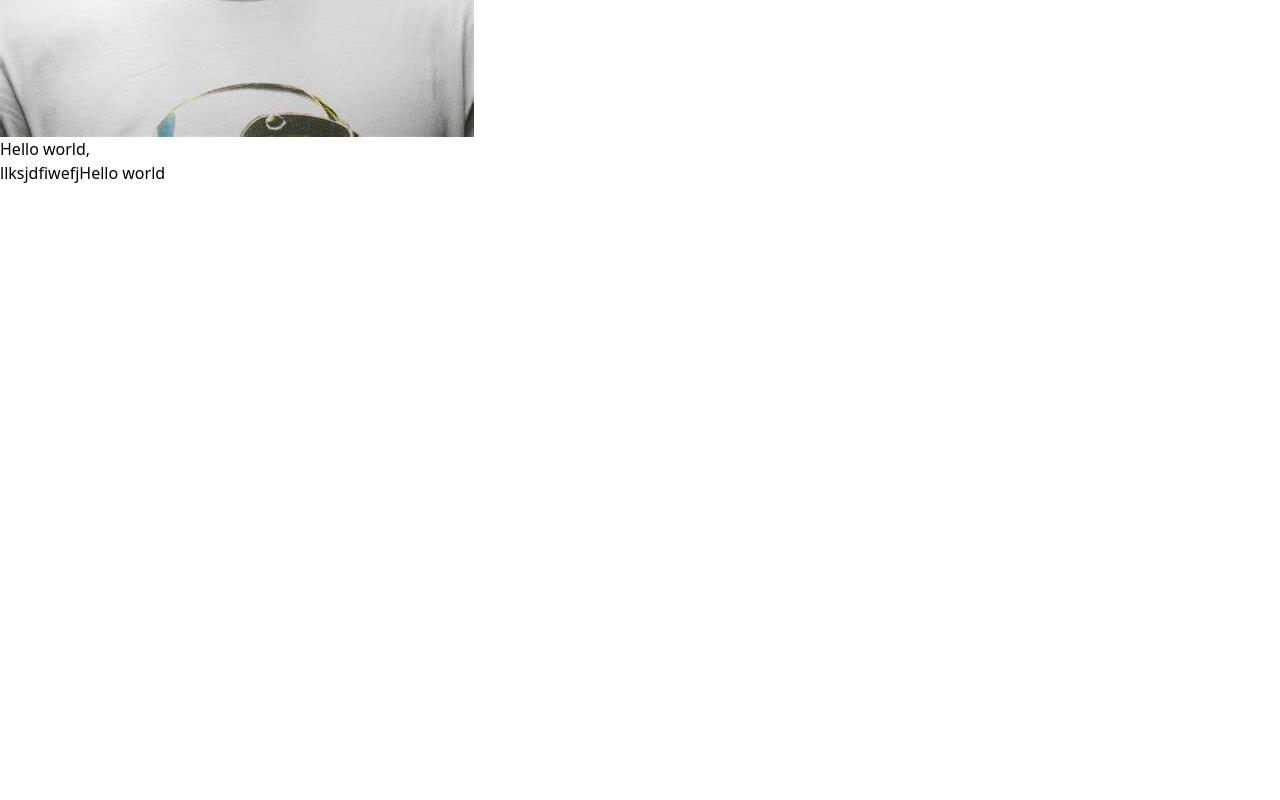
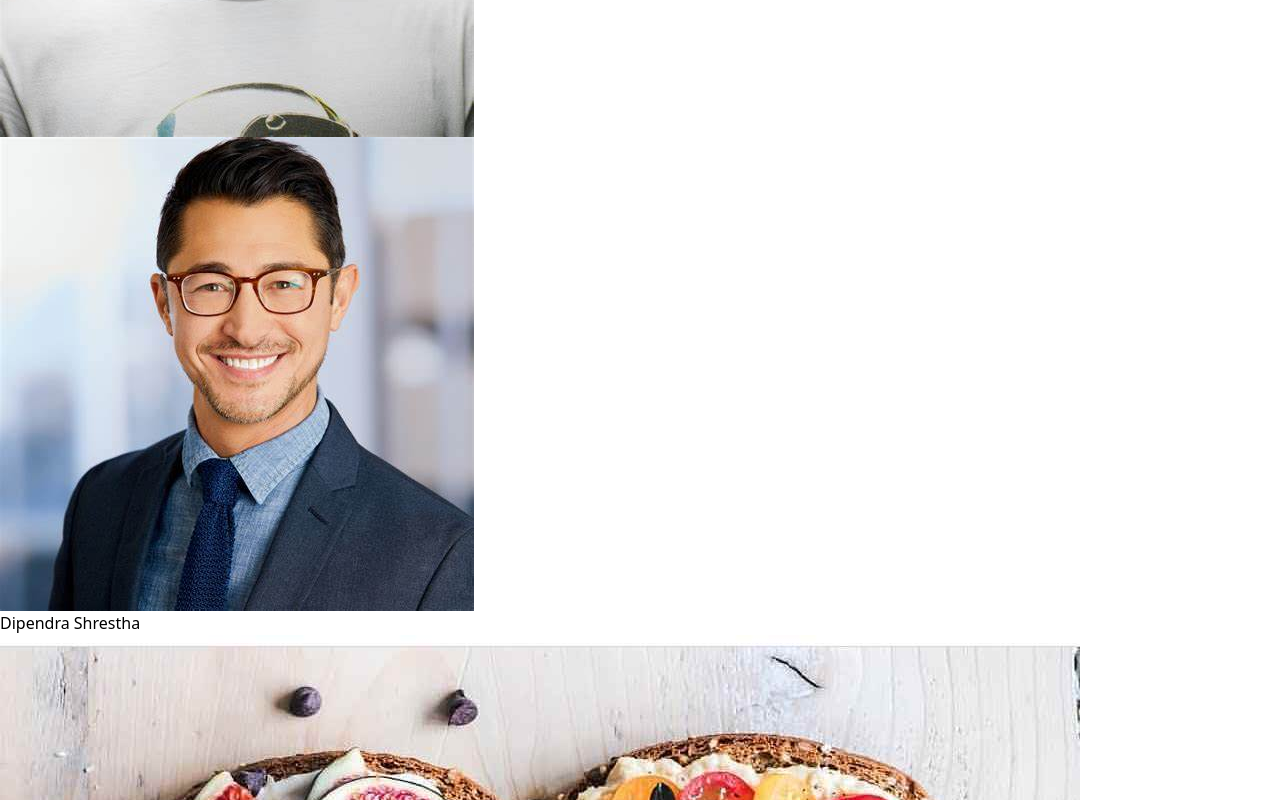
Before and after one commit to StructHack/insta, a React (Vite) app in the folder insta-frontend/: page / in a window 1280 px wide. Shown: the part 2340-3140 px from the top of the page. Before the commit the page ends 2525 px from the top, so only its background shows below. Built offline with nearby package versions, Linux system fonts and the light colour scheme.

Commit message:
post inhanced

```diff
--- a/insta-frontend/src/components/home/Home.tsx
+++ b/insta-frontend/src/components/home/Home.tsx
@@ -5,9 +5,9 @@ import { Profile } from "../profile/Profile"
 
 export const Home = () => {
   return (
-    <div className="flex flex-row gap-2">
+    <div className="flex flex-row -2">
          <Nav />
-      <div className="flex flex-col gap-3 flex-1 border-r-2">
+      <div className="flex flex-col  flex-1 ">
           <Stories />
           <Outlet />
       </div>
--- a/insta-frontend/src/components/nav/Nav.tsx
+++ b/insta-frontend/src/components/nav/Nav.tsx
@@ -3,7 +3,7 @@ import {  FaBell, FaCircle, FaCompass, FaFacebookMessenger, FaHome, FaPlus, FaSe
 
 export const Nav = () => {
   return (
-    <nav className="flex flex-col gap-3 justify-start items-start h-screen p-2 w-[300px] text-lg font-bold border-back border-2">
+    <nav className="flex flex-col gap-3 justify-start items-start h-screen p-2 w-[300px] text-lg font-bold border-back ">
         <p className="text-[46px] my-10">Instagram</p>
         <NavLink to="/" className="p-3 flex flex-row gap-1 w-full leading-9"> <FaHome className="text-[30px]"/> Home</NavLink>
         <NavLink to="/search"  className="p-3 flex flex-row gap-1 w-full leading-9"><FaSearch className="text-[30px]"/>Search</NavLink>
--- a/insta-frontend/src/components/posts/Post.tsx
+++ b/insta-frontend/src/components/posts/Post.tsx
@@ -1,6 +1,8 @@
 import { useEffect, useState } from "react"
 import axiosInstance from "../auth/AxiosInstance"
 import { AxiosError } from "axios"
+import two from '../../assets/img/two.jpg'
+import food from '../../assets/img/food.jpg'
 
 type Posts = {
     id: number,
@@ -57,8 +59,13 @@ export const Post = () => {
         <div>{error?.message}</div>
         :<div>{
             posts?.map(p=>{
-                return <div key={p.id}>
-                    {p.title}
+                return <div key={p.id} className="border-2">
+                    <p className="flex flex-row gap-3 font-bold p-2">
+                        <img src={two} className="w-8 rounded-[50%]"/>
+                        {p.user.fullName}
+                    </p>
+
+                    <img src={food} className="w-full"/>
                 </div>
             })
         }</div>
--- a/insta-frontend/src/components/profile/Profile.tsx
+++ b/insta-frontend/src/components/profile/Profile.tsx
@@ -1,5 +1,6 @@
 import { AxiosError } from "axios";
 import { useEffect, useState } from "react";
+import food from "../../assets/img/food.jpg"
 
 type Profile = {
     id: number,
@@ -42,12 +43,13 @@ export const Profile = () => {
 
 
   return (
-    <div className="w-[33%]">
+    <div className="w-[45%]">
     {
         error ?
         <div>{error?.message}</div>
-        :<div>{
-            profile?.fullName        }</div>
+        :<div>
+            {profile?.fullName}
+            </div>
     }
     </div>
 
```
Also changed, not shown: insta-frontend/src/assets/img/food.jpg (added).
